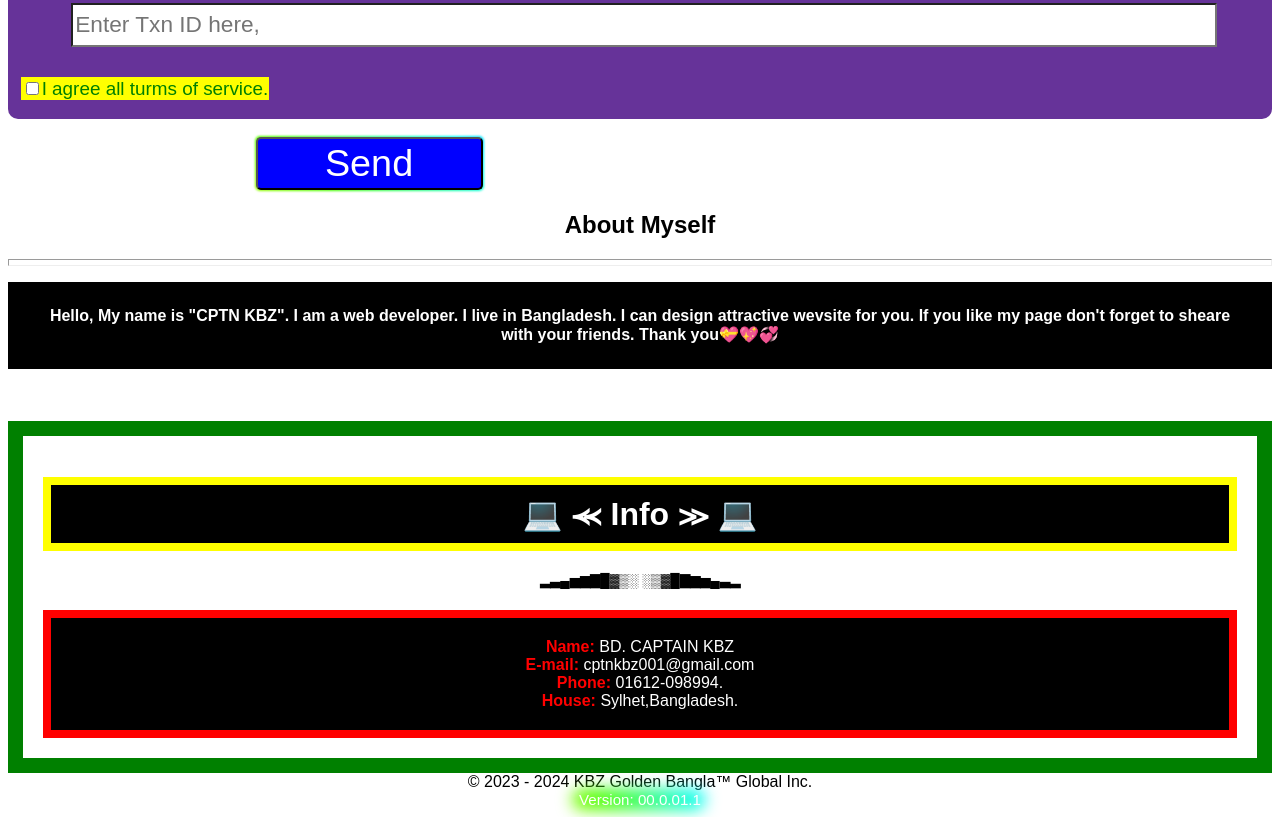
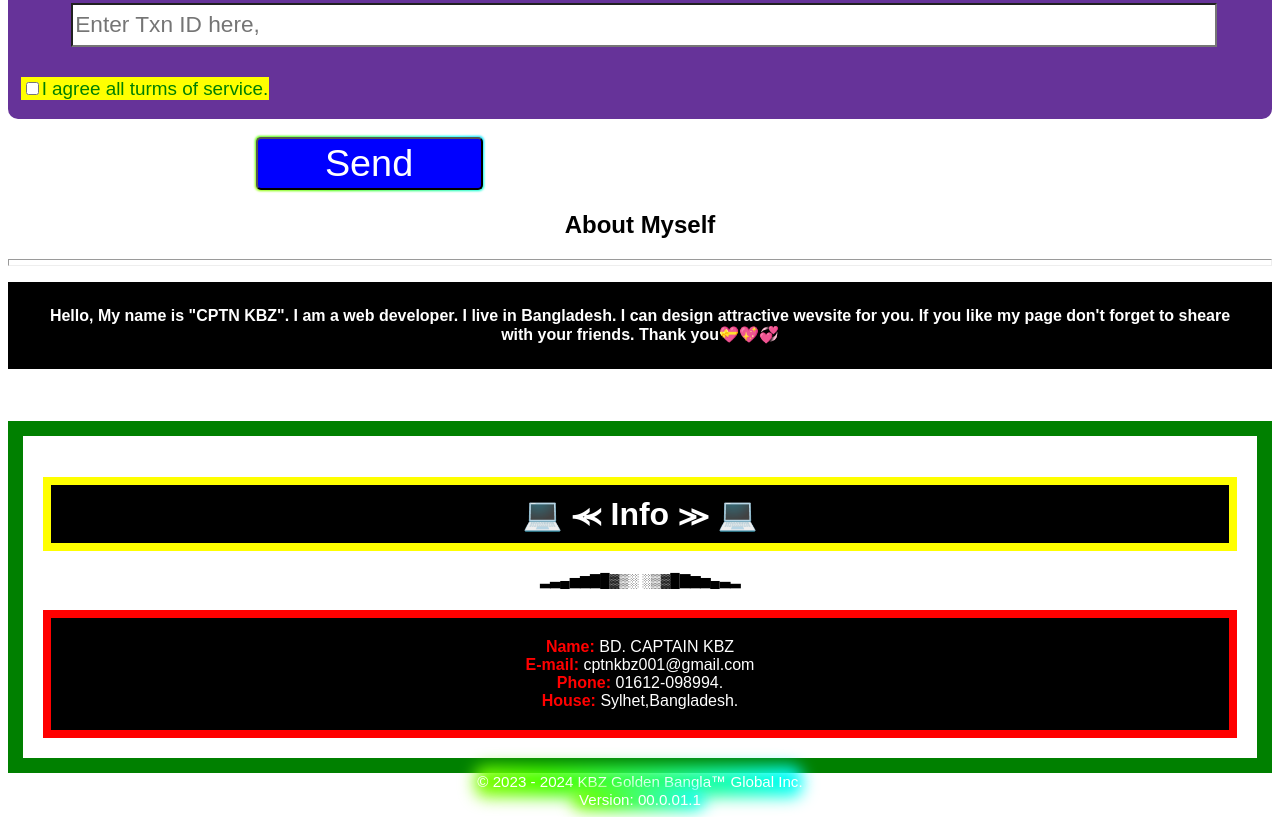
Before and after one commit to Kamrul2003/Agency, a plain HTML site: page menu.html in a window 1280 px wide. Shown: the part 1536-2353 px from the top of the page. Drawn offline with Linux system fonts and the light colour scheme.

Commit message:
Update menu.html

```diff
--- a/menu.html
+++ b/menu.html
@@ -141,7 +141,7 @@
 
       </div>
    </body>
-  <p11"> © 2023 - 2024 KBZ Golden Bangla™
+  <p11> © 2023 - 2024 KBZ Golden Bangla™
   Global Inc.</p11></br><p12> Version: 00.0.01.1
   </p12> </center>
   </html>
```
